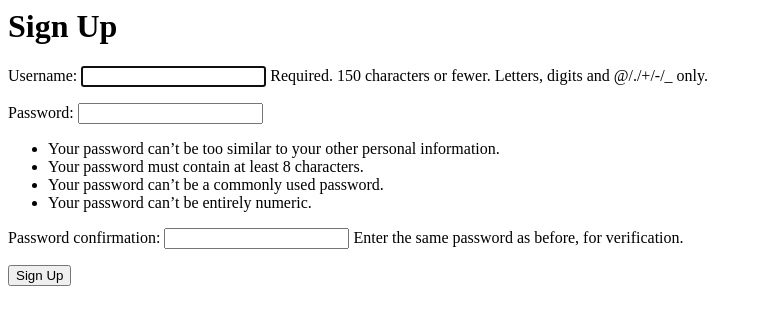
After one commit to mhtanmoy/f_project_2, a Django app: page /signup in a window 1280 px wide. The commit adds this page. Shown: the top 325 px of the page, without its empty margins (0-759 px from the left). Run offline with Django 3.2, Linux system fonts and the light colour scheme.

Commit message:
added login,signup,logout

```diff
--- /dev/null
+++ b/project/app/templates/app/signupuser.html
@@ -0,0 +1,10 @@
+
+<h1>Sign Up</h1>
+<h2>{{ error }}</h2>
+<form method="POST" >
+    {% csrf_token %}
+{{ form.as_p }}
+
+<button type="submit">Sign Up</button>
+
+</form>
--- a/project/app/urls.py
+++ b/project/app/urls.py
@@ -2,11 +2,14 @@ from django.urls import path
 from . import views
 
 urlpatterns = [
-    path('', views.home),
+    path('', views.home, name='home'),
     path('driver', views.driver),
     path('vehicle', views.vehicle),
     path('bookinghistory', views.bookinghistory),
     path('bookingdetails', views.bookingdetails),
     path('customeruser', views.customeruser),
+    path('signup', views.signupuser, name='signupuser'),
+    path('logout', views.logoutuser, name='logoutuser'),
+    path('login', views.loginuser, name='loginuser'),
 
 ]
--- a/project/app/views.py
+++ b/project/app/views.py
@@ -1,30 +1,73 @@
-from django.shortcuts import render
+from django.shortcuts import render,redirect
 from .models import *
+from django.contrib.auth.forms import UserCreationForm,AuthenticationForm
+from django.contrib.auth.models import User
+from django.db import IntegrityError
+from django.contrib.auth import login,logout,authenticate
+from django.contrib.auth.decorators import login_required
 
 
-# Create your views here.
+@login_required
 def home(request):
     return render(request,'app/home.html')
 
-
+@login_required
 def driver(request):
     drivers=Driver.objects.all()
     return render(request,'app/driver.html' , {'drivers':drivers})
 
+@login_required
 def vehicle(request):
     vehicles=Vehicle.objects.all()
     return render(request,'app/vehicle.html' , {'vehicles':vehicles})
 
-
+@login_required
 def bookinghistory(request):
     bookinghistorys=BookingHistory.objects.all()
     return render(request,'app/bookinghistory.html' , {'bookinghistorys':bookinghistorys})
 
-
+@login_required
 def bookingdetails(request):
     bookingdetailss=BookingDetails.objects.all()
     return render(request,'app/bookingdetails.html' , {'bookingdetailss':bookingdetailss})
 
+@login_required
 def customeruser(request):
     customerusers=CustomerUser.objects.all()
     return render(request,'app/customeruser.html' , {'customerusers':customerusers})
+
+
+def signupuser(request):
+    if request.method=='GET':
+        return render(request,'app/signupuser.html', {'form':UserCreationForm})
+    else:
+        if request.POST['password1']==request.POST['password2']:
+            try:
+                user=User.objects.create_user(request.POST['username'],password=request.POST['password1'])
+                user.save()
+                login(request,user)
+                return redirect('home')
+
+            except IntegrityError:
+                return render(request,'app/signupuser.html', {'form':UserCreationForm,'error':'user name has been taken'})
+        else:
+            return render(request,'app/signupuser.html', {'form':UserCreationForm,'error':'password did not match'})
+
+
+def loginuser(request):
+    if request.method=='GET':
+        return render(request,'app/loginuser.html', {'form':AuthenticationForm()})
+    else:
+        user= authenticate(request,username=request.POST['username'],password=request.POST['password'])
+        if user is None:
+            return render(request,'app/loginuser.html', {'form':AuthenticationForm(),'error':'username and password did not match'})
+        else:
+            login(request,user)
+            return redirect('home')
+
+
+@login_required
+def logoutuser(request):
+    if request.method=='POST':
+        logout(request)
+        return redirect('home')
--- a/project/project/settings.py
+++ b/project/project/settings.py
@@ -31,8 +31,6 @@ ALLOWED_HOSTS = []
 # Application definition
 
 INSTALLED_APPS = [
-    'adminlte3',
-    'adminlte3_theme',
     'django.contrib.admin',
     'django.contrib.auth',
     'django.contrib.contenttypes',
@@ -135,6 +133,7 @@ STATICFILES_DIRS=[
 ]
 
 MEDIA_ROOT='static/images'
+LOGIN_URL = '/login'
 
 # Default primary key field type
 # https://docs.djangoproject.com/en/3.2/ref/settings/#default-auto-field
```
Also changed, not shown: project/app/templates/app/home.html (+8 -0 lines), project/app/templates/app/loginuser.html (added, +9 -0 lines), project/db.sqlite3.
